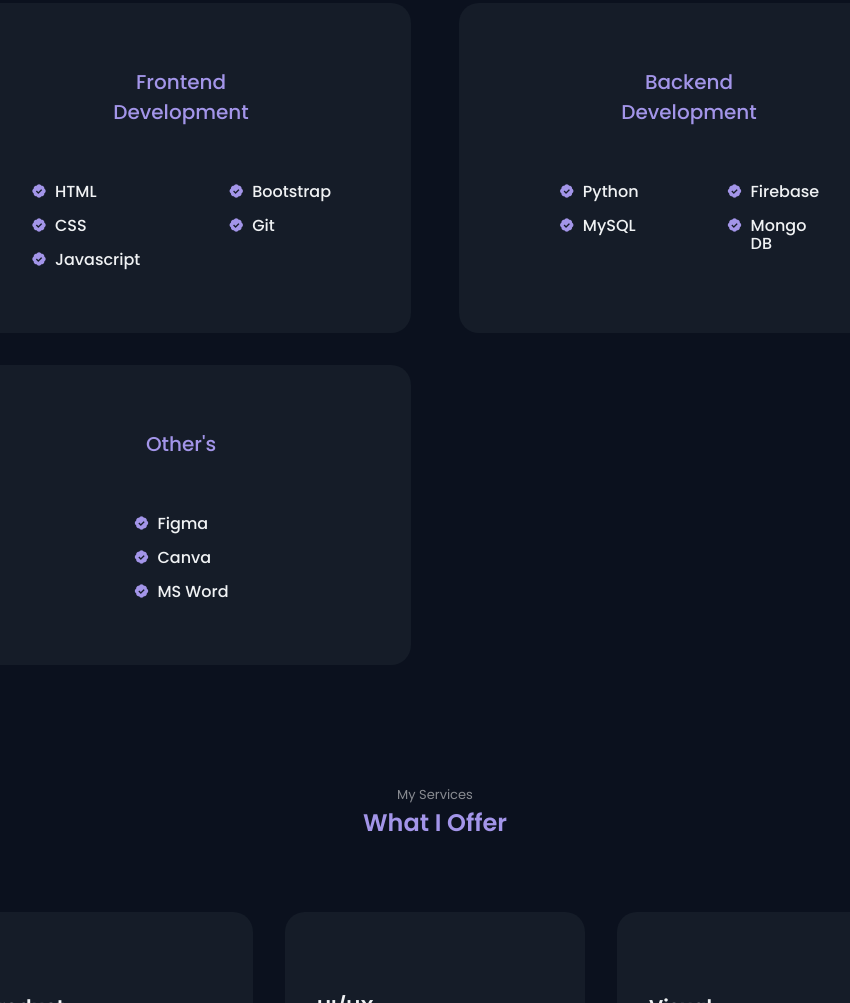
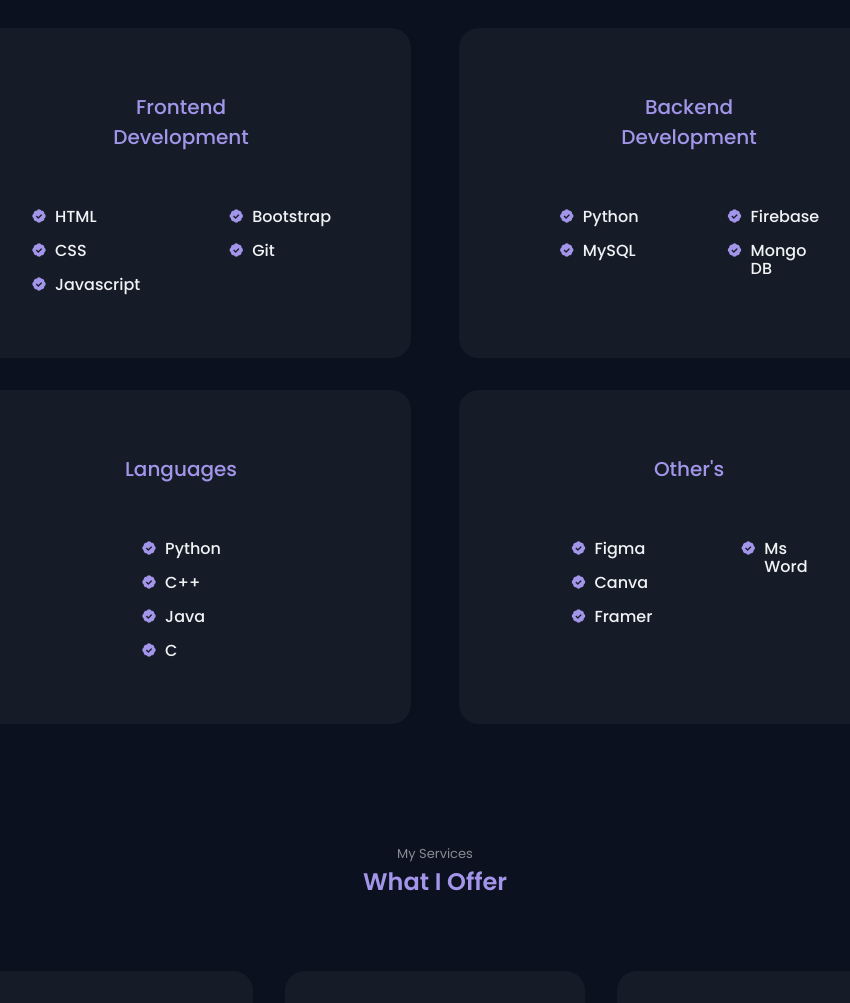
Before and after one commit to Jayavel2005/myPortfolio, a plain HTML site: page index.html in a window 1280 px wide. Shown: the part 1586-2589 px from the top of the page, without its empty margins (205-1055 px from the left). Drawn offline with nearby package versions, Linux system fonts and the light colour scheme.

Commit message:
Typed js enabled

```diff
--- /dev/null
+++ b/assets/js/typed.js
@@ -0,0 +1,7 @@
+typed = new Typed('#dynamic_title', {
+    strings: ['Web Developer' , 'UI UX Desinger'],
+    typeSpeed: 50,
+    loop: true,
+    loopCount: Infinity,
+    backSpeed: 50,
+});
--- a/index.html
+++ b/index.html
@@ -16,6 +16,7 @@
 
     <!--=============== BOXICONS ===============-->
     <link href='https://unpkg.com/boxicons@2.1.2/css/boxicons.min.css' rel='stylesheet'>
+
 
     <!--=============== SWIPER CSS ===============-->
     <link rel="stylesheet" href="assets/css/swiper-bundle.min.css">
@@ -80,7 +81,7 @@
                 <div class="home__data">
                     <span class="home__greeting">Hello, I'm</span>
                     <h1 class="home__name">Jayavel</h1>
-                    <h3 class="home__education">Developer</h3>
+                    <h3 class="home__education" id="dynamic_title"></h3>
 
                     <div class="home__button">
                         <a download href="" class="button button--ghost">
@@ -280,6 +281,53 @@
                     </div>
                 </div>
 
+
+                <div class="skills__content">
+                    <h3 class="skills__title">Languages</h3>
+
+                    <div class="skills__box">
+                        <div class="skills__group">
+                            <div class="skills__data">
+                                <i class='bx bxs-badge-check'></i>
+
+                                <div>
+                                    <h3 class="skills__name">Python</h3>
+                                    <!-- <span class="skills__level"></span> -->
+                                </div>
+                            </div>
+
+                            <div class="skills__data">
+                                <i class='bx bxs-badge-check'></i>
+
+                                <div>
+                                    <h3 class="skills__name">C++</h3>
+                                    <!-- <span class="skills__level">Advanced</span> -->
+                                </div>
+                            </div>
+
+                            <div class="skills__data">
+                                <i class='bx bxs-badge-check'></i>
+
+                                <div>
+                                    <h3 class="skills__name">Java</h3>
+                                    <!-- <span class="skills__level">Advanced</span> -->
+                                </div>
+                            </div>
+
+                            <div class="skills__data">
+                                <i class='bx bxs-badge-check'></i>
+
+                                <div>
+                                    <h3 class="skills__name">C</h3>
+                                    <!-- <span class="skills__level">Advanced</span> -->
+                                </div>
+                            </div>
+
+                        </div>
+
+                    </div>
+                </div>
+
                 <div class="skills__content">
                     <h3 class="skills__title">Other's</h3>
 
@@ -306,15 +354,28 @@
                             <div class="skills__data">
                                 <i class="bx bxs-badge-check"></i>
                                 <div>
-                                    <h3 class="skills__name">MS Word</h3>
+                                    <h3 class="skills__name">Framer</h3>
                                 </div>
                             </div>
 
 
                         </div>
+
+                        <div class="skills__group">
+                            <div class="skills__data">
+                                <i class='bx bxs-badge-check'></i>
+
+                                <div>
+                                    <h3 class="skills__name">Ms Word</h3>
+                                    <!-- <span class="skills__level"></span> -->
+                                </div>
+                            </div>
+
+
+
+                        </div>
                     </div>
                 </div>
-
         </section>
 
         <!--=============== SERVICES ===============-->
@@ -731,6 +792,13 @@
     <!--=============== MIXITUP FILTER ===============-->
     <script src="assets/js/mixitup.min.js"></script>
 
+    <!--============== Box Icon =====================-->
+    <script src="https://unpkg.com/boxicons@2.1.4/dist/boxicons.js"></script>
+
+    <!--============== Typed.js =====================-->
+    <script src="https://unpkg.com/typed.js@2.1.0/dist/typed.umd.js"></script>
+    <script src="./assets/js/typed.js"></script>
+
     <!--=============== MAIN JS ===============-->
     <script src="assets/js/main.js"></script>
 </body>
```
